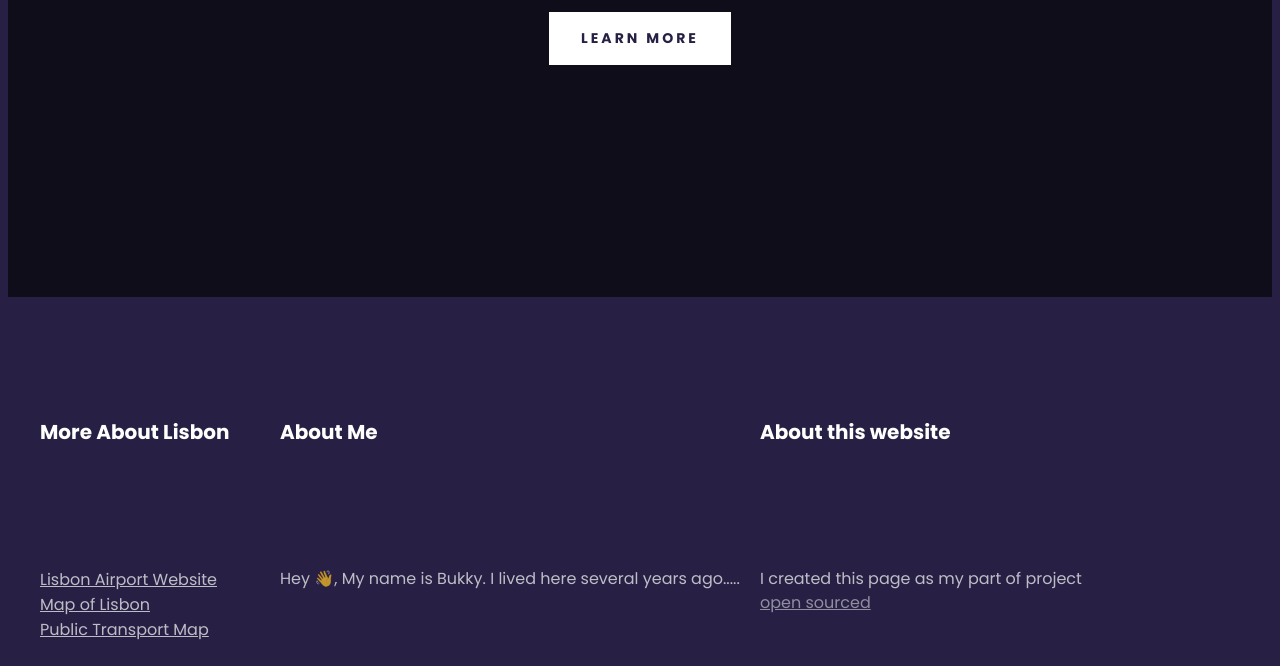
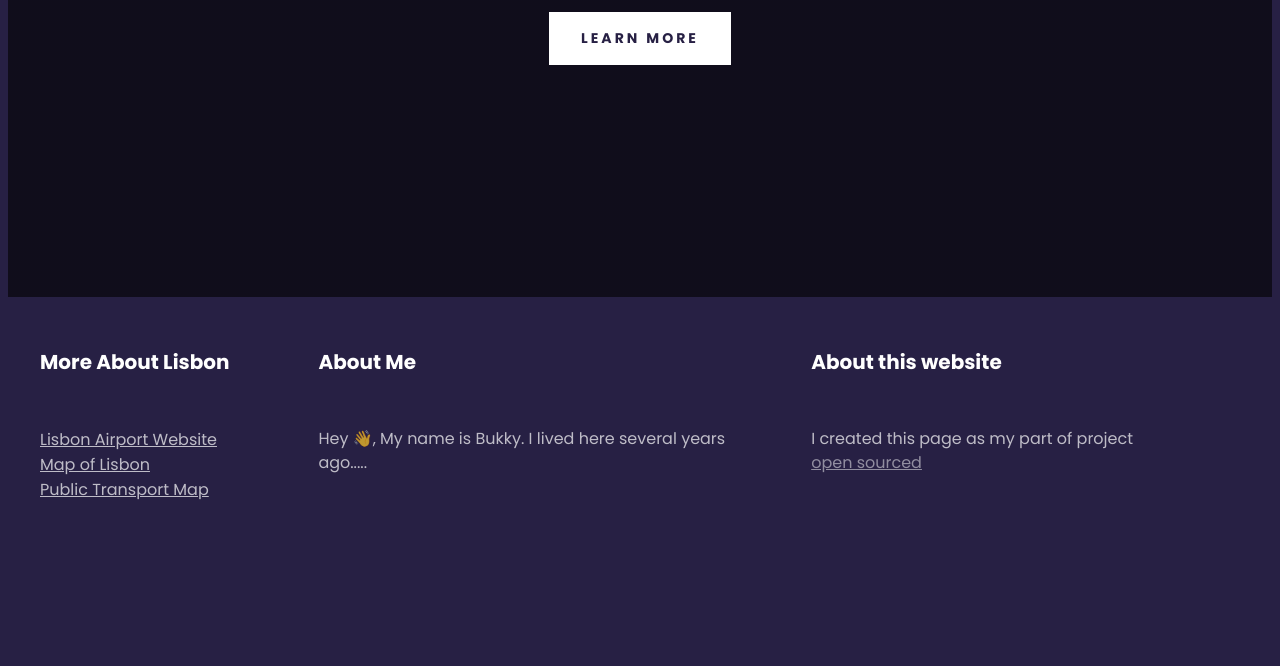
Before and after one commit to atinsbukol/travel-project, a plain HTML site: page index.html in a window 1280 px wide. Shown: the part 480-1146 px from the top of the page. After the commit the page ends 1006 px from the top, so only its background shows below. Drawn offline with Linux system fonts and the light colour scheme; a web font is replaced by a local one.

Commit message:
Used grid gap instead of right margin

```diff
--- a/src/styles.css
+++ b/src/styles.css
@@ -11,6 +11,7 @@ body {
 .grid {
     display: grid;
     grid-template-columns: 1fr 2fr 2fr;
+    grid-gap: 64px;
 }
 section {
     max-width: 1200px;
@@ -82,7 +83,7 @@ footer h3 {
         font-size: 20px;
         font-weight: 700;
         line-height: 30px;
-        padding: 100px 0;
+        padding: 30px 0;
 
 }
 
@@ -91,7 +92,7 @@ footer p {
         font-weight: 400;
         line-height: 24px;
         opacity: 0.7;
-        margin-right: 20px;
+
 }
 
 footer ul {
```
